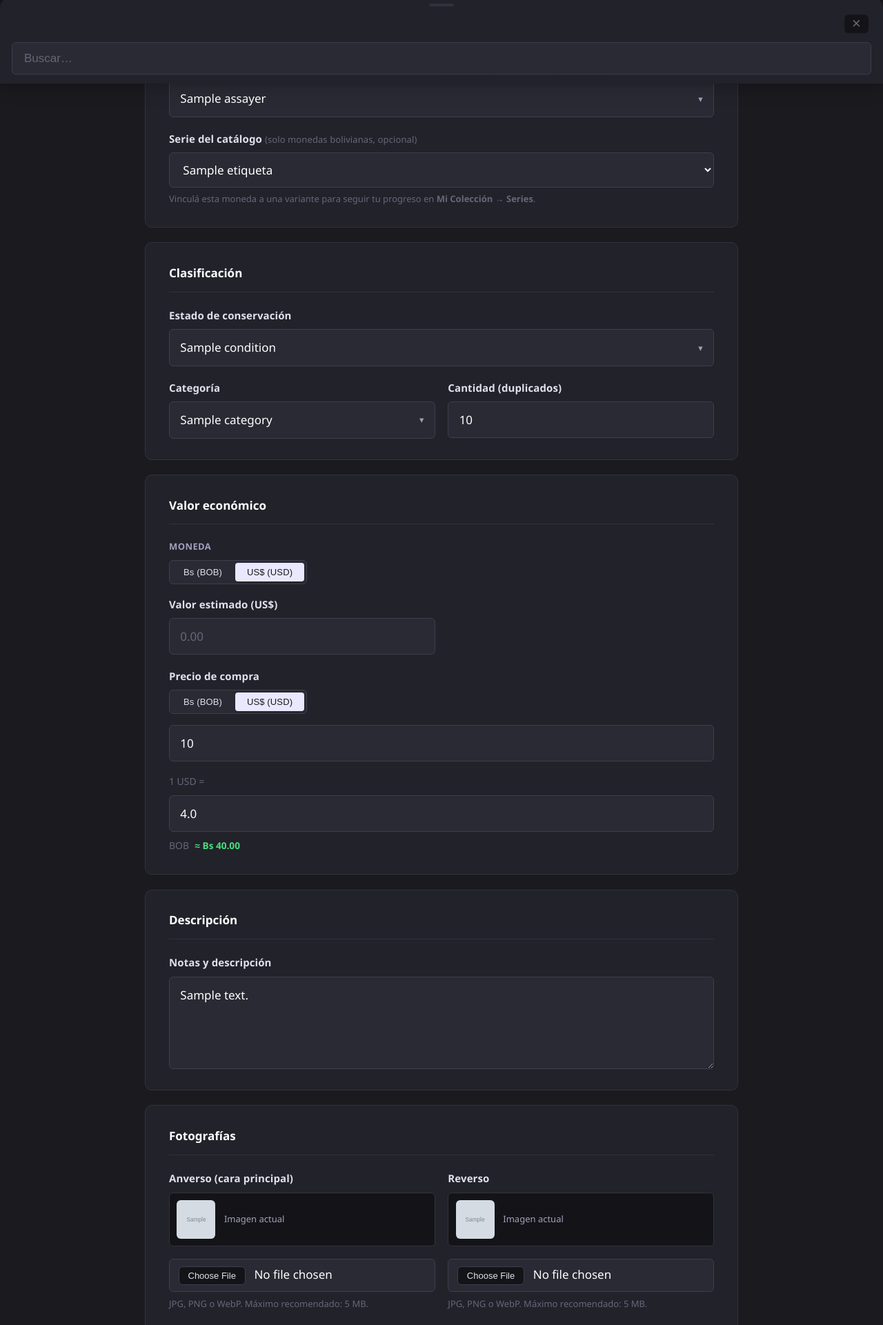
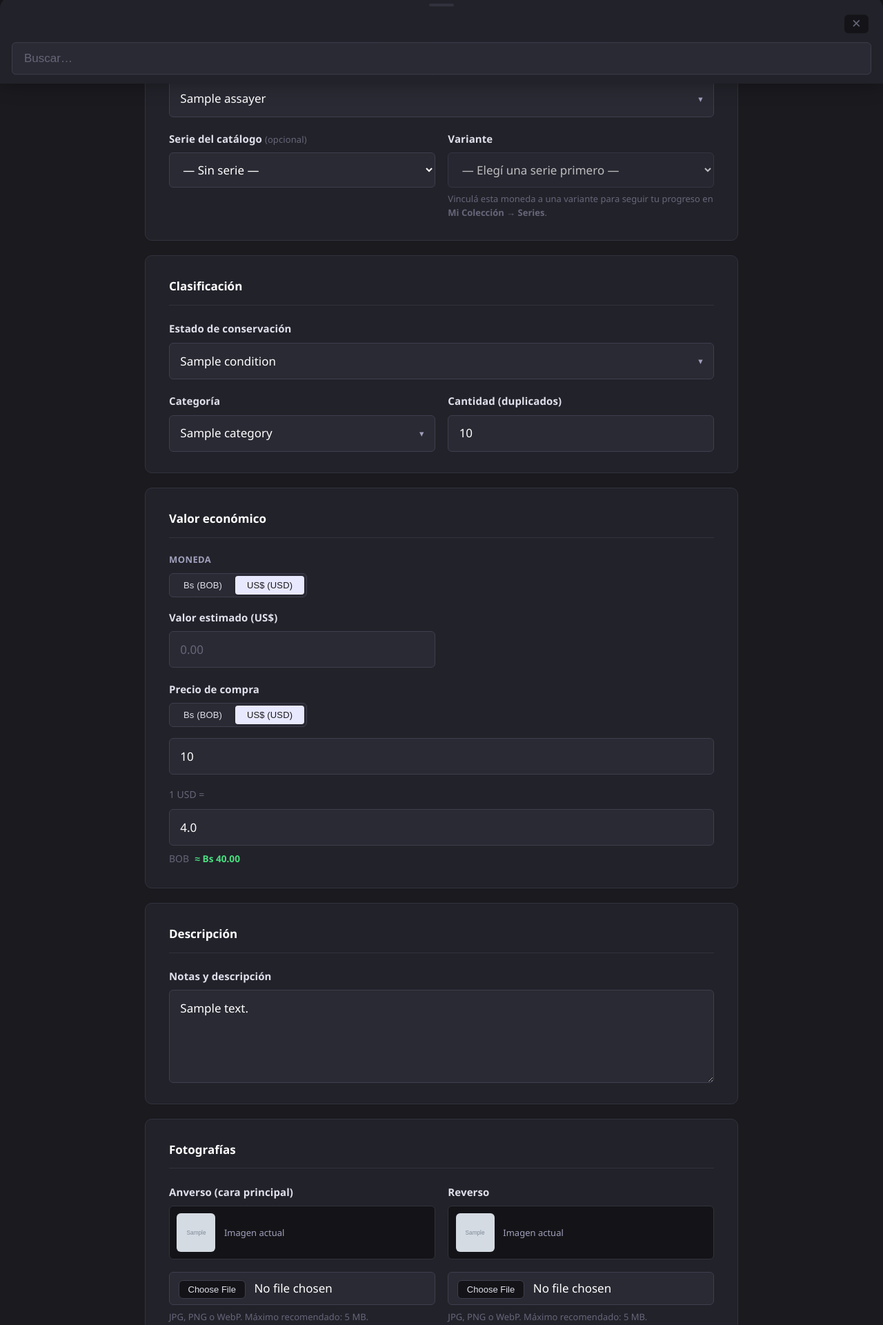
Before and after one commit to angelops1998/numisbol, a Python web app: template app/templates/coleccion/form.html in a window 1280 px wide. Shown: the part 805-2726 px from the top of the page at 69% size. Run offline with Jinja, Linux system fonts and the light colour scheme; the template is opened without the code that fills it: most values are stand-ins (such as "Sample title", 1, 10 or a date in 2020); grey boxes marked "Sample" are stand-in pictures.

Commit message:
Selector de serie en dos pasos: serie primero, luego solo sus variantes
Co-Authored-By: Claude Fable 5 <noreply@anthropic.com>

```diff
--- a/app/templates/coleccion/form.html
+++ b/app/templates/coleccion/form.html
@@ -282,22 +282,21 @@
                         </div>
 
                         {% if series %}
-                        <div class="form-group form-col-2" data-coin-only>
-                            <label>Serie del catálogo <small style="color:var(--text-dim);font-weight:400;">(solo monedas bolivianas, opcional)</small></label>
-                            <select name="variante_id" class="form-input">
+                        <div class="form-group" data-coin-only>
+                            <label>Serie del catálogo <small style="color:var(--text-dim);font-weight:400;">(opcional)</small></label>
+                            <select id="serieSelect">
                                 <option value="">— Sin serie —</option>
                                 {% for s in series %}
                                 {% if s.variantes %}
-                                <optgroup label="{{ s.nombre }}">
-                                    {% for v in s.variantes %}
-                                    <option value="{{ v.id }}"
-                                        {% if coin and coin.variante_id == v.id %}selected{% endif %}>
-                                        {{ v.etiqueta }}
-                                    </option>
-                                    {% endfor %}
-                                </optgroup>
+                                <option value="{{ s.id }}">{{ s.nombre }}</option>
                                 {% endif %}
                                 {% endfor %}
+                            </select>
+                        </div>
+                        <div class="form-group" data-coin-only>
+                            <label>Variante</label>
+                            <select id="varianteSelect" name="variante_id" disabled>
+                                <option value="">— Elegí una serie primero —</option>
                             </select>
                             <small>Vinculá esta moneda a una variante para seguir tu progreso en <strong>Mi Colección → Series</strong>.</small>
                         </div>
@@ -506,6 +505,47 @@
 <script>
 initSearchableSelects({ freeTextFields: ['mint', 'currency_unit'] });
 
+/* ── Serie → Variante encadenados ────────────────────── */
+(function () {
+    const serieSel    = document.getElementById('serieSelect');
+    const varianteSel = document.getElementById('varianteSelect');
+    if (!serieSel || !varianteSel) return;
+
+    const SERIES = {{ series_data | tojson }};
+    const varianteActual = {{ coin.variante_id if coin and coin.variante_id else 'null' }};
+
+    function cargarVariantes(serieId, seleccionar) {
+        varianteSel.innerHTML = '';
+        if (!serieId || !SERIES[serieId]) {
+            varianteSel.disabled = true;
+            varianteSel.add(new Option('— Elegí una serie primero —', ''));
+            return;
+        }
+        varianteSel.disabled = false;
+        varianteSel.add(new Option('— Sin especificar —', ''));
+        SERIES[serieId].variantes.forEach(function (v) {
+            const opt = new Option(v.label, v.id);
+            if (seleccionar && v.id === seleccionar) opt.selected = true;
+            varianteSel.add(opt);
+        });
+    }
+
+    serieSel.addEventListener('change', function () {
+        cargarVariantes(this.value, null);
+    });
+
+    // Preselección al editar: buscar a qué serie pertenece la variante
+    if (varianteActual) {
+        for (const sid in SERIES) {
+            if (SERIES[sid].variantes.some(v => v.id === varianteActual)) {
+                serieSel.value = sid;
+                cargarVariantes(sid, varianteActual);
+                break;
+            }
+        }
+    }
+})();
+
 // ── Limitar 2 decimales en todos los inputs numéricos ────────
 document.querySelectorAll('input[type=number]').forEach(function(el) {
     el.addEventListener('input', function() {
```
Also changed, not shown: app/routers/coleccion.py (+9 -1 lines).
